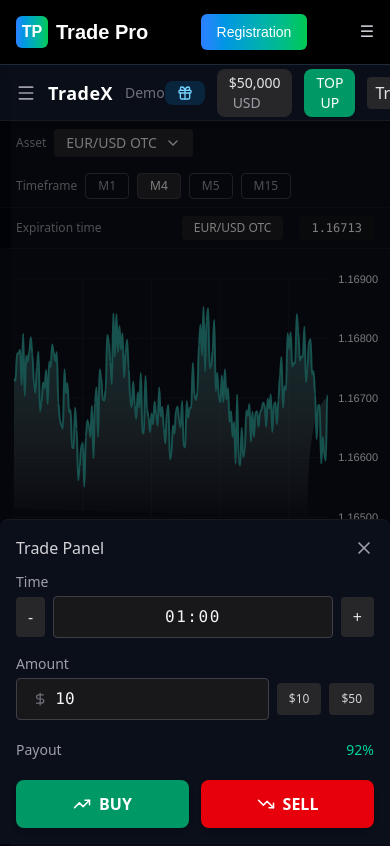
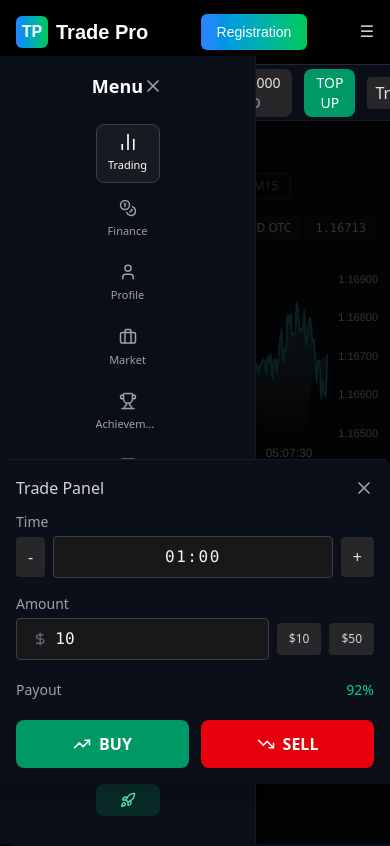
Before and after one commit to hiverift-saif/trade-project, a React (Vite) app: page /Trading in a window 390 px wide. Shown: the top 846 px of the page. Built offline with nearby package versions, Linux system fonts and the light colour scheme.

Commit message:
mobile view fix

```diff
--- a/src/Pages/Trading.jsx
+++ b/src/Pages/Trading.jsx
@@ -2,7 +2,6 @@ import React, { useEffect, useState } from 'react';
 import TopBar from '../components/TopBar';
 import LeftSidebar from '../components/LeftSidebar';
 import RightRail from '../components/RightRail';
-import MobileBottomNav from '../components/MobileBottomNav';
 import Toolbar from '../components/Toolbar';
 import PriceChart from '../components/PriceChart';
 import TradePanel from '../components/TradePanel';
@@ -23,8 +22,8 @@ export default function Trading() {
   const [opened, setOpened] = useState([]);
   const [closed, setClosed] = useState([]);
 
-  const [showTradeMobile, setShowTradeMobile] = useState(true);
-  const [showLeftSidebar, setShowLeftSidebar] = useState(false);
+  const [showTradeMobile, setShowTradeMobile] = useState(true); // Restored to true for mobile
+  const [showLeftSidebar, setShowLeftSidebar] = useState(true);
   const [showRightRail, setShowRightRail] = useState(false);
   const [activeMenu, setActiveMenu] = useState(null);
 
@@ -149,10 +148,10 @@ export default function Trading() {
     setOpened((o) => [trade, ...o]);
   };
 
-  if (!activeAsset) return <div className="h-screen flex items-center justify-center bg-[#070b14] text-white">Loading…</div>;
+  if (!activeAsset) return <div className="min-h-screen flex items-center justify-center bg-[#070b14] text-white">Loading…</div>;
 
   return (
-    <div className="h-screen overflow-hidden bg-[#070b14] text-white flex flex-col font-sans antialiased">
+    <div className="min-h-screen overflow-hidden bg-[#070b14] text-white flex flex-col font-sans antialiased">
       <TopBar
         balance={balance}
         onTopUp={onTopUp}
@@ -170,9 +169,7 @@ export default function Trading() {
         />
 
         <main
-          className={`flex-1 min-w-0 min-h-0 flex flex-col w-full ${
-            activeMenu ? 'md:ml-20' : 'ml-0'
-          } transition-all duration-300`}
+          className={`flex-1 min-w-0 min-h-0 flex flex-col w-full transition-all duration-300 md:${activeMenu ? 'ml-[20rem]' : 'ml-[5rem]'}`}
         >
           <Toolbar
             assets={assets}
@@ -180,20 +177,21 @@ export default function Trading() {
             setActiveAsset={setActiveAsset}
             timeframe={timeframe}
             setTimeframe={setTimeframe}
+            className="sticky top-0 z-20 bg-[#070b14]"
           />
 
-          <div className="flex-1 flex flex-col md:grid md:grid-cols-[1fr_20rem] min-h-0 w-full">
-            <div className="flex flex-col flex-1 min-h-[50vh] sm:min-h-[60vh] md:h-full w-full">
+          <div className="flex-1 flex flex-col lg:grid lg:grid-cols-[1fr_20rem] min-h-0 w-full h-full">
+            <div className="flex flex-col flex-1 min-h-[40vh] sm:min-h-[50vh] lg:h-full w-full min-w-0">
               <div className="flex items-center justify-between px-4 py-2 bg-[#0a0e18] border-b border-zinc-800/50 shadow-sm">
                 <div className="text-xs text-zinc-400 font-medium">Expiration time</div>
-                <div className="flex items-center gap-4">
-                  <div className="text-xs bg-zinc-800/70 px-3 py-1 rounded font-medium">{activeAsset.symbol}</div>
-                  <div className="text-xs bg-zinc-900/70 px-3 py-1 rounded font-mono">
+                <div className="flex items-center gap-2 sm:gap-4">
+                  <div className="text-xs bg-zinc-800/70 px-2 sm:px-3 py-1 rounded font-medium">{activeAsset.symbol}</div>
+                  <div className="text-xs bg-zinc-900/70 px-2 sm:px-3 py-1 rounded font-mono">
                     {latestPrice != null ? latestPrice.toFixed(activeAsset.precision) : '--'}
                   </div>
                 </div>
               </div>
-              <div className="flex-1 p-0 bg-[#0b0f1a] shadow-inner w-full">
+              <div className="flex-1 p-0 bg-[#0b0f1a] shadow-inner w-full min-w-0 overflow-hidden">
                 <PriceChart data={seriesData} precision={activeAsset.precision} />
               </div>
               <div className="md:hidden p-4 bg-[#0b0f1a] border-t border-zinc-800/50">
@@ -223,7 +221,7 @@ export default function Trading() {
               </div>
             </div>
 
-            <div className="flex flex-col min-h-0 bg-[#0b0f1a] md:border-l md:border-zinc-800/50 w-full md:w-[20rem]">
+            <div className="flex flex-col min-h-0 bg-[#0b0f1a] md:border-l md:border-zinc-800/50 w-full md:w-[20rem] h-full">
               <TradePanel
                 asset={activeAsset}
                 amount={amount}
@@ -235,6 +233,7 @@ export default function Trading() {
                 onSell={() => place('SELL')}
                 isOpen={showTradeMobile}
                 onClose={() => setShowTradeMobile(false)}
+                className="md:sticky md:top-0 z-30"
               />
               <div className="px-4 md:block">
                 <TradesTabs opened={opened} closed={closed} />
@@ -243,10 +242,14 @@ export default function Trading() {
           </div>
         </main>
 
-        <RightRail isOpen={showRightRail} onClose={() => setShowRightRail(false)} />
+        <RightRail
+          isOpen={showRightRail}
+          onClose={() => setShowRightRail(false)}
+          className={`fixed inset-y-0 right-0 z-30 w-full sm:w-80 bg-[#0a0e18] transform ${
+            showRightRail ? 'translate-x-0' : 'translate-x-full'
+          } md:static md:w-64 md:transform-none transition-transform duration-300 ease-in-out md:border-l md:border-zinc-800/50`}
+        />
       </div>
-
-      <MobileBottomNav />
     </div>
   );
 }
--- a/src/components/TradePanel.jsx
+++ b/src/components/TradePanel.jsx
@@ -2,16 +2,14 @@ import React from 'react';
 import { DollarSign, TrendingUp, TrendingDown, X } from 'lucide-react';
 import Stat from './Stat';
 
-function TradePanel({ asset, amount, setAmount, seconds, setSeconds, payout, onBuy, onSell, isOpen, onClose }) {
+function TradePanel({ asset, amount, setAmount, seconds, setSeconds, payout, onBuy, onSell, isOpen, onClose, className }) {
   return (
     <>
       {isOpen && (
-        <div className="fixed inset-0 bg-black/50 z-40 md:hidden" onClick={onClose} />
+        <div className="fixed inset-0 bg-black/60 z-40 md:hidden" onClick={onClose} />
       )}
       <div
-        className={`fixed bottom-0 left-0 right-0 md:static md:w-80 bg-[#0b0f1a] border-t md:border-t-0 md:border-l border-zinc-800/50 p-4 flex flex-col shadow-lg rounded-t-lg md:rounded-none z-50 transition-transform duration-300 md:transition-none md:transform-none ${
-          isOpen ? 'translate-y-0' : 'translate-y-full'
-        }`}
+        className={`fixed bottom-[60px] left-0 right-0 md:static md:w-[20rem] bg-[#0b0f1a] border-t md:border-t-0 md:border-l border-zinc-800/50 p-4 flex flex-col shadow-lg rounded-t-lg md:rounded-none z-50 transition-transform duration-300 ease-in-out md:transition-none md:transform-none max-h-[calc(100vh-120px)] md:max-h-[calc(100vh-3.5rem)] overflow-y-auto ${isOpen ? 'translate-y-0' : 'translate-y-full'} ${className || ''}`}
       >
         <div className="flex items-center justify-between mb-3 md:hidden">
           <div className="text-zinc-300 font-medium text-base">Trade Panel</div>
```
